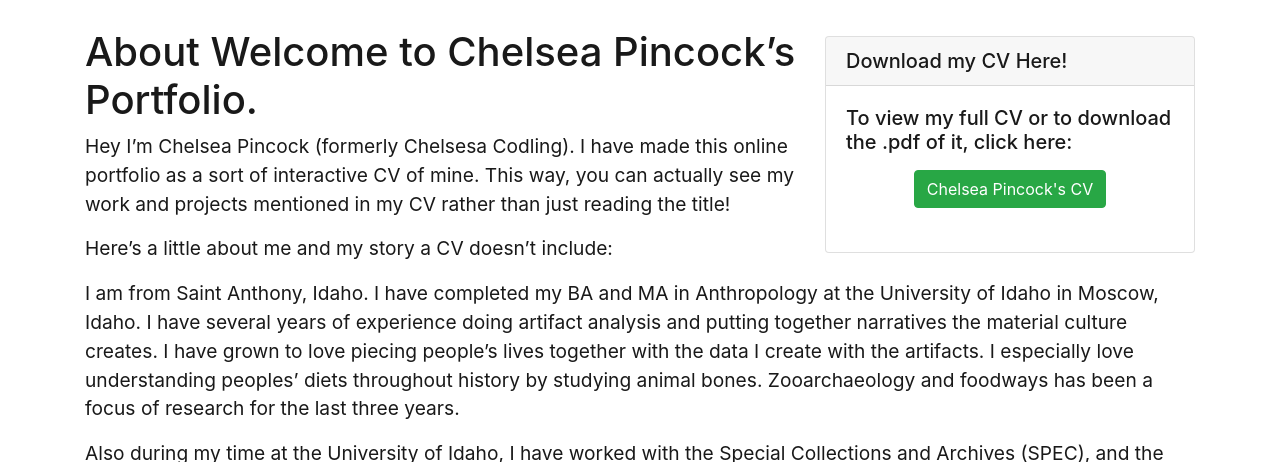
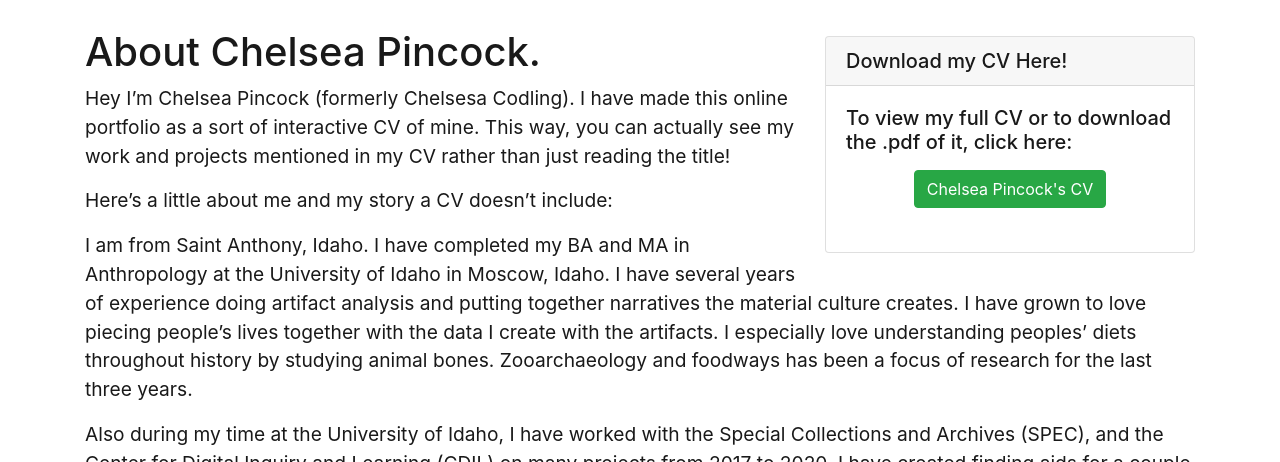
Before and after one commit to cc3199/portfolio, a Jekyll site: the page built from pages/about.md, in a window 1280 px wide and 900 px high, cut to the strip 438-900 px from the top of the window. Built offline with Jekyll 4.4.1, drawn with Linux system fonts in a browser that asks for light colours; part of the change alters nothing that is shown.

```diff
--- a/pages/about.md
+++ b/pages/about.md
@@ -9,7 +9,7 @@ permalink: /about.html
 
 {% include about/feature-card.html %}
 
-# About {{ site.title }}.
+# About Chelsea Pincock.
 
 Hey I'm Chelsea Pincock (formerly Chelsesa Codling). I have made this online portfolio as a sort of interactive CV of mine. This way, you can actually see my work and projects mentioned in my CV rather than just reading the title!
 
```
